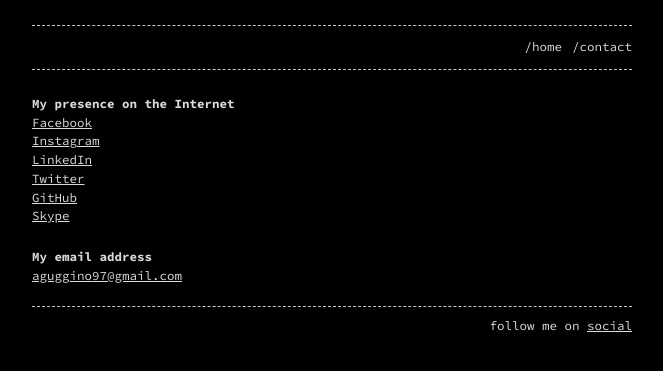
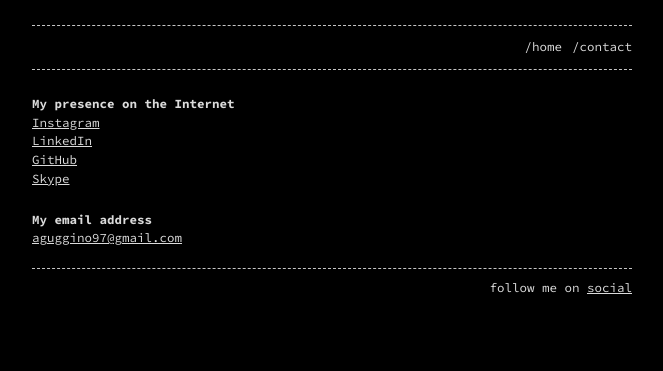
Before and after one commit to alessandroguggino/alessandroguggino.github.io, a Jekyll site: the page built from social.md, in a window 1280 px wide. Shown: the top 371 px of the page, without its empty margins (308-971 px from the left). Built offline with Jekyll 4.4.1, drawn with Linux system fonts in a browser that asks for light colours; nearby versions of some CDN libraries; library files that are not in the unit come from our copies.

Commit message:
Update social.md

```diff
--- a/social.md
+++ b/social.md
@@ -6,10 +6,8 @@ permalink: /social
 
 # My presence on the Internet
 
-<a href="https://facebook.com/alexguggino" target="_blank">Facebook</a>
 <a href="https://instagram.com/alessandroguggino" target="_blank">Instagram</a>
 <a href="https://linkedin.com/in/alessandroguggino" target="_blank">LinkedIn</a>
-<a href="https://twitter.com/alexguggino" target="_blank">Twitter</a>
 <a href="https://github.com/alessandroguggino" target="_blank">GitHub</a>
 <a href="skype:alex.guggino">Skype</a>
 
```
